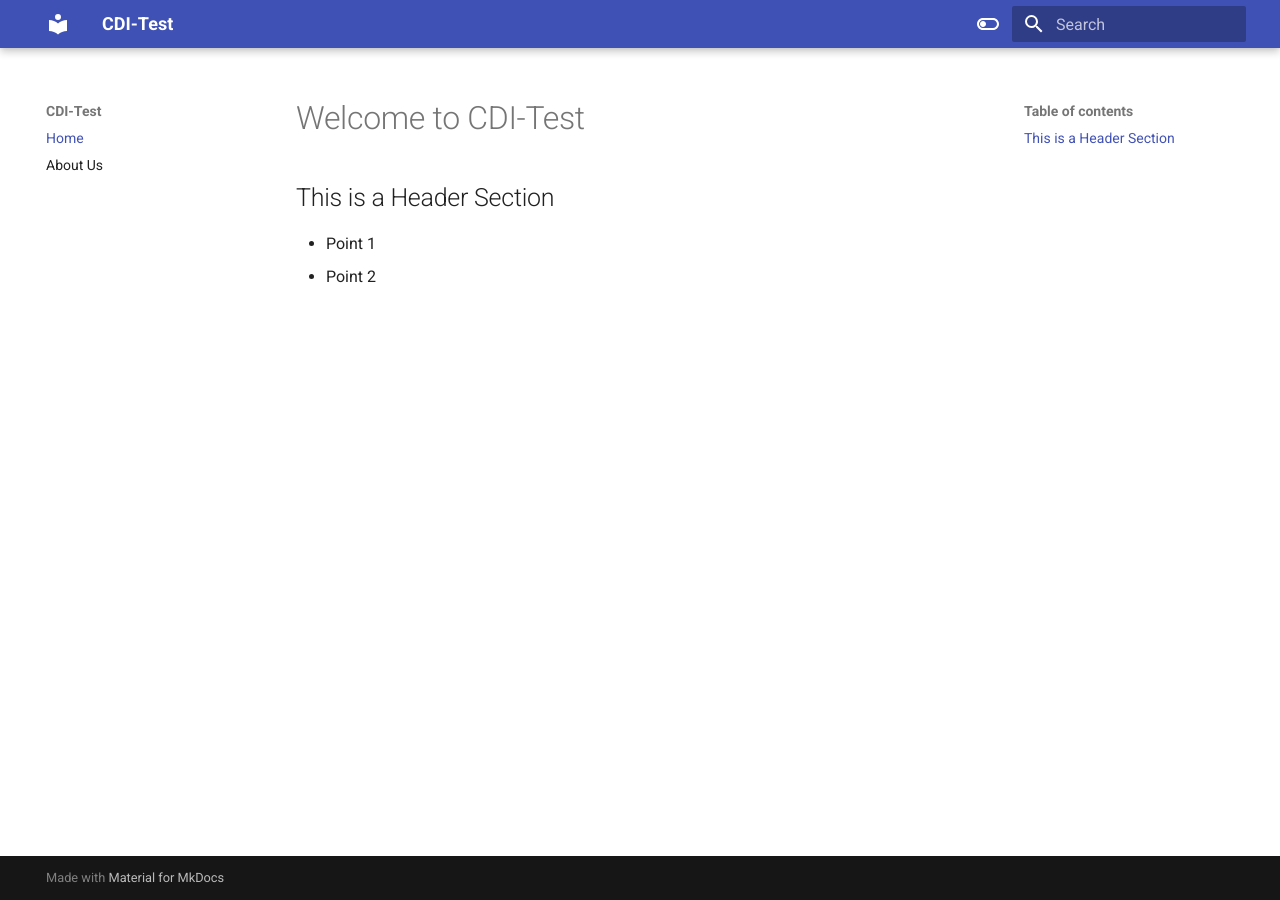
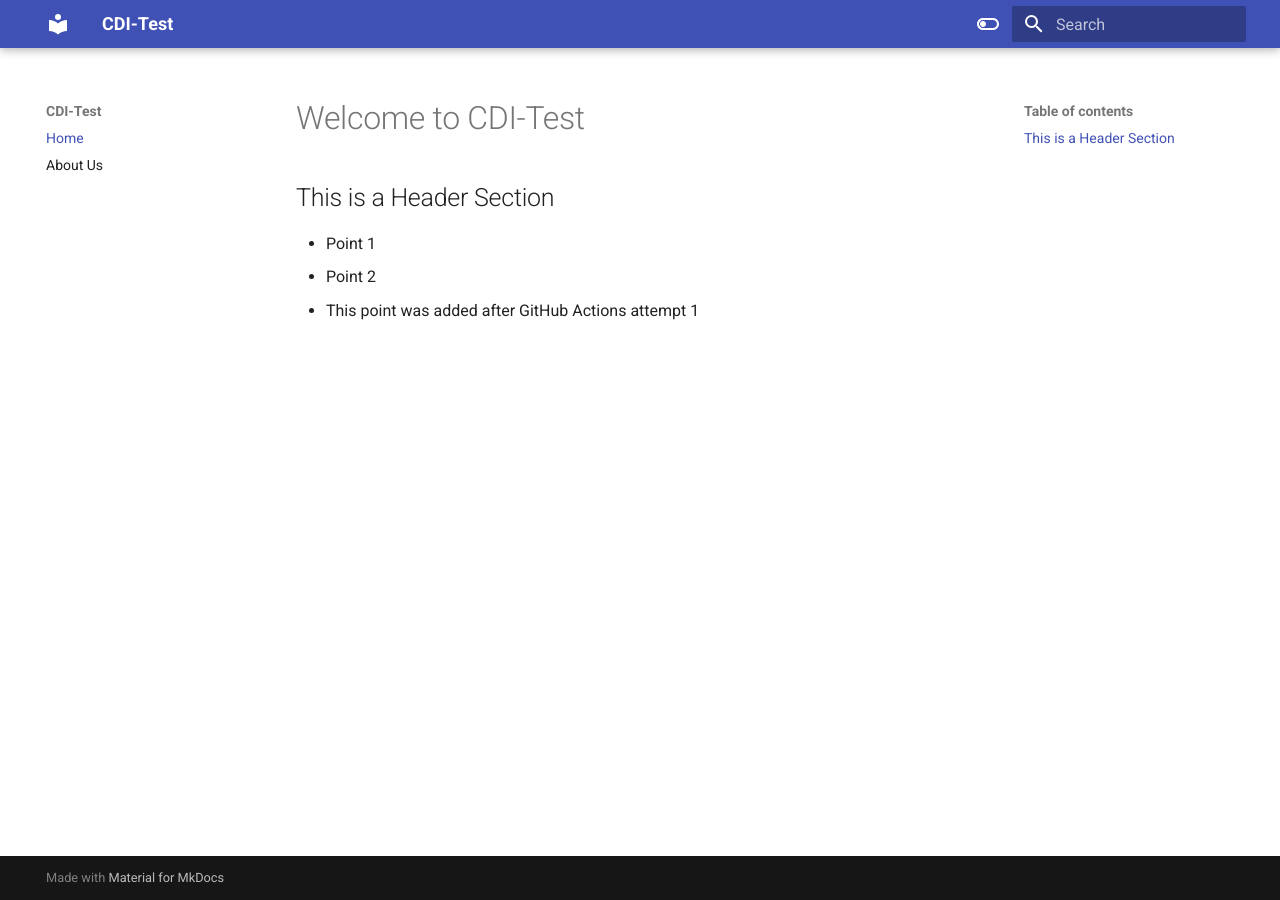
Before and after one commit to kavoii/cdi-test, an MkDocs documentation site: the page built from docs/index.md, in a window 1280 px wide. Built offline with MkDocs 1.6.1 and Material for MkDocs 9.7.7, drawn with Linux system fonts in a browser that asks for light colours.

Commit message:
Testing GitHub Actions

```diff
--- a/docs/index.md
+++ b/docs/index.md
@@ -3,3 +3,4 @@
 ## This is a Header Section
 * Point 1
 * Point 2
+* This point was added after GitHub Actions attempt 1
```
